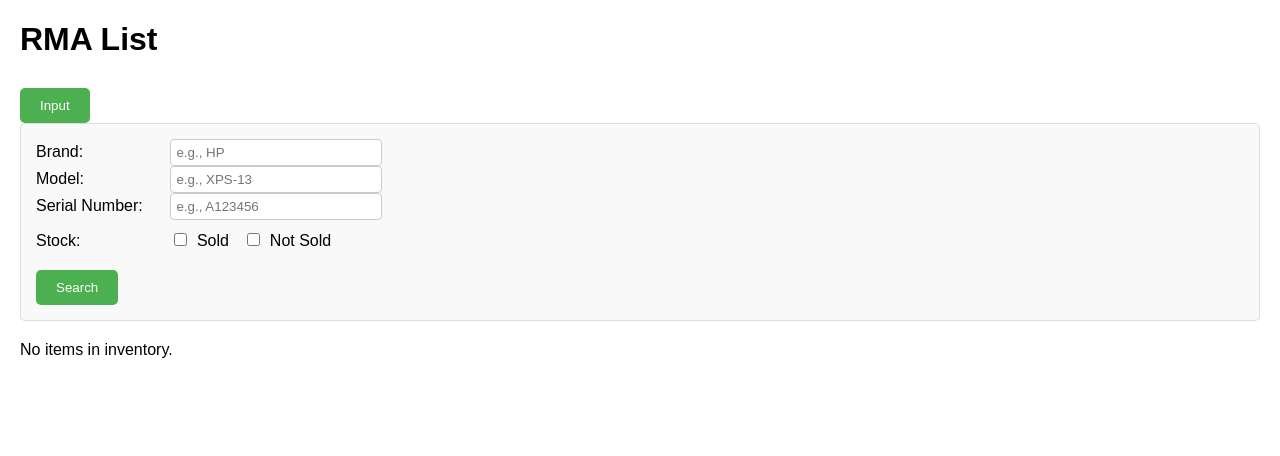
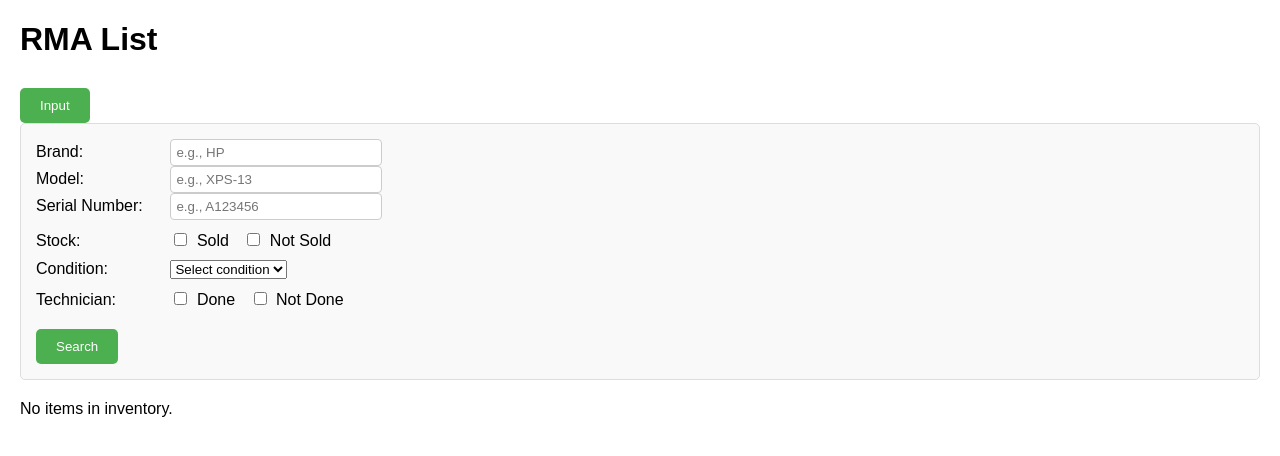
Before and after one commit to Tech-doglas/RMA_Server, a Flask app: page / in a window 1280 px wide. Shown: the top 456 px of the page. Run offline with Flask 3, Linux system fonts and the light colour scheme; data that the repository does not hold is empty.

Commit message:
feat: Add SKU, tech_done, bug , search condition

```diff
--- a/app/routes/main_routes.py
+++ b/app/routes/main_routes.py
@@ -15,6 +15,9 @@ def show_rma_sheet():
             model = request.form.get('model', '').strip()
             spec = request.form.get('spec', '').strip()
             serial_number = request.form.get('serial_number', '').strip()
+            condition = request.form.get('condition', '').strip()
+            tech_done = '1' if request.form.get('tech_done') else None  # Convert to '1' for bit
+            tech_not_done = '0' if request.form.get('tech_not_done') else None  # Convert to '0' for bit
             stock_sold = 'SOLD' if request.form.get('stock_sold') else None
             stock_null = True if request.form.get('stock_null') else None
 
@@ -33,6 +36,18 @@ def show_rma_sheet():
             if spec:
                 query += " AND Specification LIKE ?"
                 params.append(f"%{spec}%")
+            if condition:
+                query += " AND Condition = ?"
+                params.append(condition)
+            tech_conditions = []
+            if tech_done is not None:
+                tech_conditions.append("TechDone = ?")
+                params.append(tech_done)
+            if tech_not_done is not None:
+                tech_conditions.append("TechDone = ? OR TechDone IS NULL")
+                params.append(tech_not_done)
+            if tech_conditions:
+                query += " AND (" + " OR ".join(tech_conditions) + ")"
             # Handle Stock conditions
             if stock_null and not stock_sold:
                 # If only "Not Sold" is checked, show only NULL or empty Stock
--- a/app/templates/edit_item.html
+++ b/app/templates/edit_item.html
@@ -77,6 +77,11 @@
         </div>
 
         <div class="form-group">
+            <label for="sku">SKU:</label>
+            <input type="text" id="sku" name="sku" value="{{ laptop.SKU or '' }}">
+        </div>
+
+        <div class="form-group">
             <label for="stock">Stock:</label>
             <input type="text" id="stock" name="stock" value="{{ laptop.Stock or '' }}">
         </div>
--- a/app/templates/index.html
+++ b/app/templates/index.html
@@ -30,6 +30,10 @@
 
         .sold {
             background-color: #ffcccc;
+        }
+
+        .sold-tech-done {
+            background-color: #d3d3d3;
         }
 
         .condition-n {
@@ -157,6 +161,26 @@
             <label for="stock_null" style="width: auto;">Not Sold</label>
         </div>
 
+        <div>
+            <label for="condition">Condition:</label>
+            <select id="condition" name="condition">
+              <option value="" disabled selected>Select condition</option>
+              <option value="N">Back to New</option>
+              <option value="A">Grade A</option>
+              <option value="B">Grade B</option>
+              <option value="C">Grade C</option>
+              <option value="F">Grade F</option>
+            </select>
+          </div>
+
+          <div class="checkbox-container">
+            <label>Technician:</label>
+            <input type="checkbox" id="tech_done" name="tech_done">
+            <label for="tech_done" style="width: auto;">Done</label>
+            <input type="checkbox" id="tech_not_done" name="tech_not_done">
+            <label for="tech_not_done" style="width: auto;">Not Done</label>
+        </div>
+
         <button type="submit">Search</button>
     </form>
 
@@ -167,14 +191,23 @@
             <th data-sort="Condition" class="sortable">Condition ↕</th>
             <th data-sort="Model" class="sortable">Model ↕</th>
             <th data-sort="Spec" class="sortable">Spec ↕</th>
-            <th data-sort="Sealed" class="sortable">Sealed ↕</th>
             <th data-sort="SerialNumber" class="sortable">Serial Number ↕</th>
+            <th data-sort="SKU" class="sortable">SKU ↕</th>
             <th data-sort="OrderNumber" class="sortable">Order Number ↕</th>
             <th data-sort="Stock" class="sortable">Stock ↕</th>
+            <th data-sort="Sealed" class="sortable">Sealed ↕</th>
             <th data-sort="OdooRecord" class="sortable">Odoo Record ↕</th>
         </tr>
         {% for item in items %}
-        <tr {% if item.Stock=='SOLD' %}class="sold clickable-row" {% else %}class="clickable-row" {% endif %}
+        <tr {% if item.Stock=='SOLD' %}
+                {% if item.TechDone %}
+                    class="sold-tech-done clickable-row"
+                {% else %}
+                    class="sold clickable-row"
+                {% endif %}
+            {% else %}
+                class="clickable-row"
+            {% endif %}
             data-serial="{{ item.SerialNumber }}">
             <td>{{ item.Brand }}</td>
             <td {% if item.Stock !='SOLD' %} {% if item.Condition=='N' %}class="condition-n" {% endif %} {% if
@@ -195,10 +228,11 @@
                 {{ item.Spec }}
                 {% endif %}
             </td>
-            <td>{{ '✅' if item.Sealed else '❌' }}</td>
             <td>{{ item.SerialNumber }}</td>
+            <td>{{ item.SKU or '' }}</td>
             <td>{{ item.OrderNumber or '' }}</td>
             <td>{{ item.Stock }}</td>
+            <td>{{ '✅' if item.Sealed else '❌' }}</td>
             <td>{{ '✅' if item.OdooRecord else '❌' }}</td>
         </tr>
         {% endfor %}
--- a/app/templates/sales.html
+++ b/app/templates/sales.html
@@ -162,7 +162,7 @@
         {% endif %}
     </table>
 
-    <form method="POST" action="/salesOrder">
+    <form method="POST" action="{{ url_for('sales.sales_order') }}">
         <input type="hidden" name="serial_number" value="{{ serial_number }}">
         <div class="form-group">
             <label for="order">Order Number:</label>
```
Also changed, not shown: app/routes/item_routes.py (+22 -6 lines), app/templates/item_detail.html (+20 -6 lines), app/static/css/styles.css (added).
